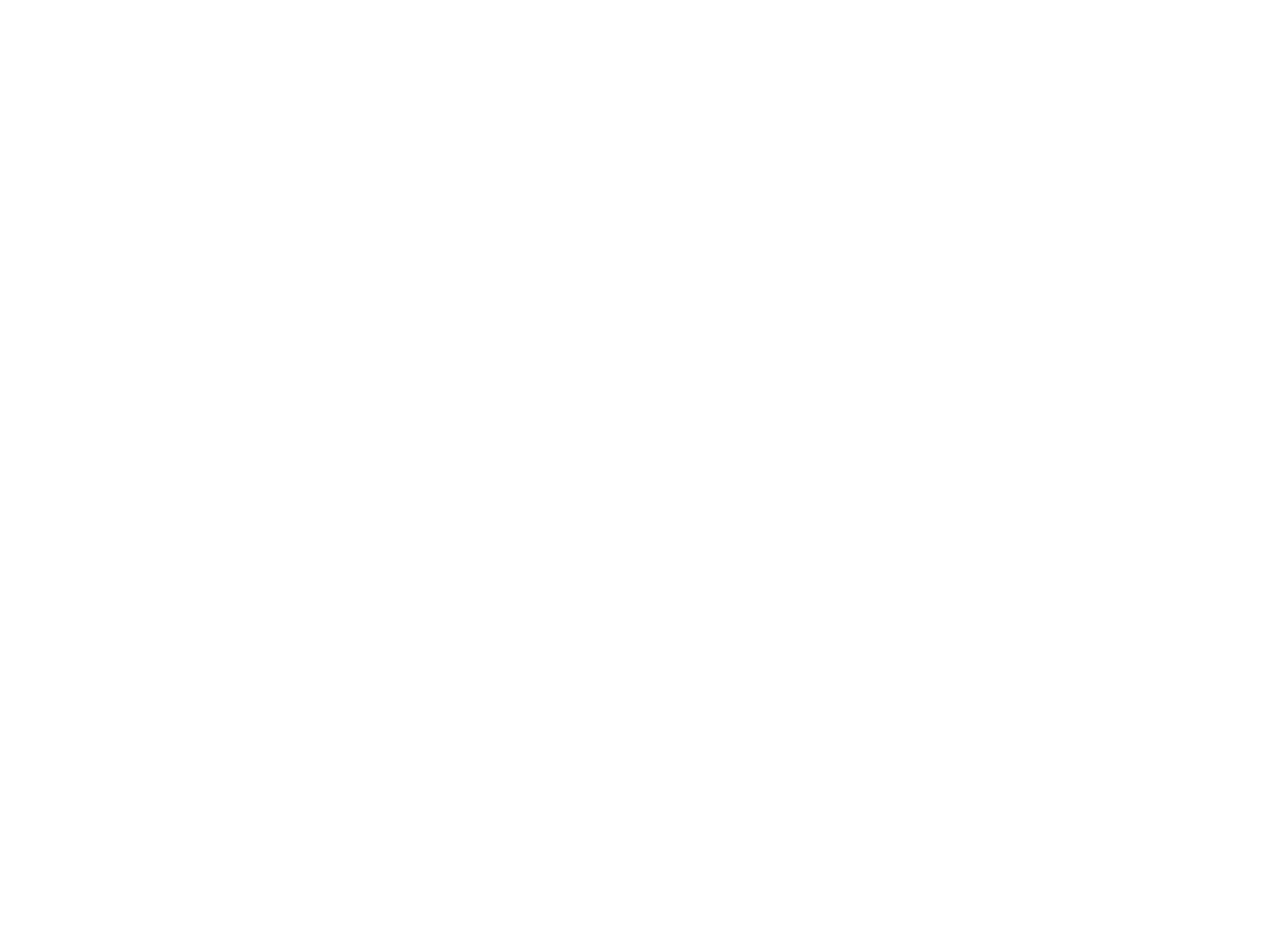
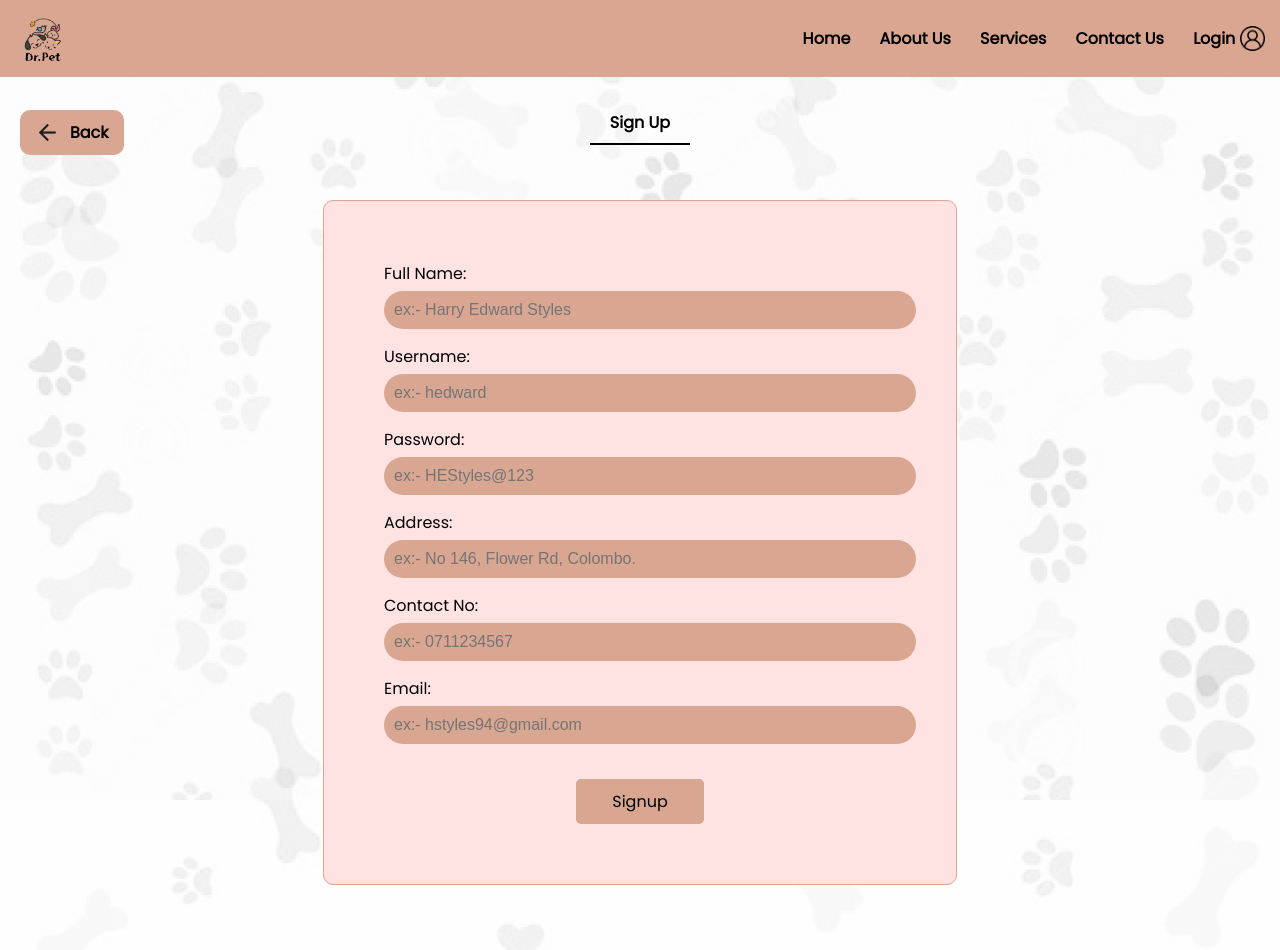
Before and after one commit to Thisu2002/rad-project, a React (Create React App) app in the folder rad-project/: page /signup in a window 1280 px wide. Before the commit this address had no page. Before the commit the page ends 800 px from the top, so only its background shows below. Built offline with nearby package versions, Linux system fonts and the light colour scheme.

Commit message:
signupjs

```diff
--- a/rad-project/src/App.js
+++ b/rad-project/src/App.js
@@ -3,6 +3,7 @@ import { BrowserRouter as Router, Route, Routes } from "react-router-dom";
 import Home from "./pages/Home";
 import User from "./pages/User";
 import Login from "./pages/Login";
+import Signup from "./pages/Signup";
 
 const App = () => {
   return (
@@ -11,6 +12,7 @@ const App = () => {
         <Route path="/" element={<Home />} />
         <Route path="/user" element={<User />} />
         <Route path="/login" element={<Login />} />
+        <Route path="signup" element={<Signup />} />
       </Routes>
     </Router>
   );
--- a/rad-project/src/pages/Login.js
+++ b/rad-project/src/pages/Login.js
@@ -33,8 +33,8 @@ const Login = () => {
           )}
         </form>
       </div>
-      <Link to="/user" className="back">
-        <img src={arrowBack} alt="arrowBack" className="arrow" />
+      <Link to="/user" className="login-back">
+        <img src={arrowBack} alt="arrowBack" className="login-arrow" />
         <h4 style={{ margin: "0" }}>Back</h4>
       </Link>
     </div>
--- /dev/null
+++ b/rad-project/src/pages/Signup.js
@@ -0,0 +1,93 @@
+// import React from "react";
+// import { Link } from "react-router-dom";
+// import NavBar from "../components/NavBar";
+// import "../styles/Login.css";
+// import arrowBack from "../images/arrowBack.png";
+
+// const Signup = () => {
+//   return (
+//     <div>
+//       <NavBar />
+//       <div className="page-container">
+//         <div className="login-header">
+//           <h4>Sign Up</h4>
+//           <hr className="header-hr" />
+//         </div>
+//         <form>
+//           <label>Full Name:</label>
+//           <input type="text" placeholder="ex:- Harry Edward Styles" />
+
+//           <label>Username:</label>
+//           <input type="text" placeholder="ex:- hedward" />
+
+//           <label>Password:</label>
+//           <input type="password" placeholder="ex:- HEStyles@123" />
+
+//           <label>Address:</label>
+//           <input type="text" placeholder="ex:- No 146, Flower Rd, Colombo." />
+
+//           <label>Contact No:</label>
+//           <input type="text" placeholder="ex:- 0711234567" />
+
+//           <label>Email:</label>
+//           <input type="email" placeholder="ex:- hstyles94@gmail.com" />
+
+//           <button type="submit">Signup</button>
+//         </form>
+//       </div>
+//       <Link to="/login" className="back">
+//         <img src={arrowBack} alt="arrowBack" className="arrow" />
+//         <h4 style={{ margin: "0" }}>Back</h4>
+//       </Link>
+//     </div>
+//   );
+// };
+
+// export default Signup;
+
+import React from "react";
+import { Link } from "react-router-dom";
+import NavBar from "../components/NavBar";
+import "../styles/Signup.css";
+import arrowBack from "../images/arrowBack.png";
+
+const Signup = () => {
+  return (
+    <div className="signup-page">
+      <NavBar />
+      <div className="page-container">
+        <div className="signup-header">
+          <h4>Sign Up</h4>
+          <hr className="header-hr" />
+        </div>
+        <form className="signup-form">
+          <label>Full Name:</label>
+          <input type="text" placeholder="ex:- Harry Edward Styles" />
+
+          <label>Username:</label>
+          <input type="text" placeholder="ex:- hedward" />
+
+          <label>Password:</label>
+          <input type="password" placeholder="ex:- HEStyles@123" />
+
+          <label>Address:</label>
+          <input type="text" placeholder="ex:- No 146, Flower Rd, Colombo." />
+
+          <label>Contact No:</label>
+          <input type="text" placeholder="ex:- 0711234567" />
+
+          <label>Email:</label>
+          <input type="email" placeholder="ex:- hstyles94@gmail.com" />
+
+          <button type="submit">Signup</button>
+        </form>
+      </div>
+      <Link to="/login" className="signup-back">
+        <img src={arrowBack} alt="arrowBack" className="signup-arrow" />
+        <h4 style={{ margin: "0" }}>Back</h4>
+      </Link>
+    </div>
+  );
+};
+
+export default Signup;
--- a/rad-project/src/pages/User.js
+++ b/rad-project/src/pages/User.js
@@ -29,9 +29,8 @@ const User = () => {
             <img src={petOwner} alt="petOwner" className="role-image" />
           </Link>
         </div>
-
-        <Link to="/" className="back">
-          <img src={arrowBack} alt="arrowBack" className="arrow" />
+        <Link to="/" className="user-back">
+          <img src={arrowBack} alt="arrowBack" className="user-arrow" />
           <h4>Back</h4>
         </Link>
       </div>
--- a/rad-project/src/styles/Login.css
+++ b/rad-project/src/styles/Login.css
@@ -29,7 +29,7 @@
 form {
   background-color: #ffe3e2;
   width: 25%;
-  padding: 60px;
+  padding: 50px 60px 40px 50px;
   border: #d9a691 1px solid;
   border-radius: 10px;
   position: absolute;
@@ -108,7 +108,7 @@ form a {
   }
 }
 
-.back {
+.login-back {
   position: absolute;
   bottom: 20px;
   left: 20px;
@@ -122,7 +122,113 @@ form a {
   padding: 10px 15px;
 }
 
-.arrow {
+.login-arrow {
   width: 30px;
   margin-right: 10px;
 }
+
+/* .page-container {
+  background-image: url("../images/paws.png");
+  background-size: cover;
+  background-repeat: no-repeat;
+  background-position: center;
+  min-height: 100vh;
+  display: flex;
+  flex-direction: column;
+  align-items: center;
+  justify-content: center;
+  font-family: Poppins;
+}
+
+.login-header {
+  margin-bottom: 30px;
+  text-align: center;
+}
+
+.login-header h4 {
+  margin-bottom: 10px;
+}
+
+.header-hr {
+  width: 100px;
+  border: none;
+  border-top: 2px solid black;
+  margin: 0 auto;
+}
+
+form {
+  background-color: #ffe3e2;
+  width: 450px;
+  padding: 30px 55px;
+  border: #d9a691 1px solid;
+  border-radius: 10px;
+  text-align: center;
+  box-shadow: 0px 4px 10px rgba(0, 0, 0, 0.1);
+  margin-bottom: 40px;
+}
+
+form input {
+  width: calc(100% - 40px);
+  padding: 10px;
+  margin-bottom: 20px;
+  background-color: #d9a691;
+  border: none;
+  border-radius: 20px;
+  font-size: 16px;
+}
+
+form label {
+  display: block;
+  text-align: left;
+  margin-bottom: 8px;
+  font-size: 16px;
+}
+
+form button {
+  width: 50%;
+  padding: 12px;
+  background-color: #d9a691;
+  border: none;
+  border-radius: 5px;
+  font-size: 16px;
+  color: black;
+  cursor: pointer;
+  margin-top: 15px;
+}
+
+form button:hover {
+  background-color: #c48f82;
+}
+
+.login-back {
+  position: absolute;
+  bottom: 20px;
+  left: 20px;
+  display: flex;
+  align-items: center;
+  text-decoration: none;
+  color: black;
+  background-color: #d9a691;
+  border-radius: 10px;
+  padding: 10px 15px;
+  font-family: "Poppins", sans-serif;
+}
+
+.login-arrow {
+  width: 25px;
+  margin-right: 10px;
+}
+
+@media (max-width: 768px) {
+  form {
+    width: 80%;
+    padding: 30px;
+  }
+}
+
+@media (max-width: 480px) {
+  form {
+    width: 90%;
+    padding: 20px;
+  }
+} */
--- /dev/null
+++ b/rad-project/src/styles/Signup.css
@@ -0,0 +1,130 @@
+.signup-page {
+  background-image: url("../images/paws.png");
+  background-size: cover;
+  background-repeat: no-repeat;
+  background-position: center;
+  min-height: 100vh;
+  position: relative;
+  font-family: Poppins;
+  padding-bottom: 150px;
+}
+
+.signup-header {
+  position: absolute;
+  top: 110px;
+  left: 50%;
+  transform: translateX(-50%);
+  text-align: center;
+}
+
+.signup-header h4 {
+  margin: 0;
+}
+
+.header-hr {
+  width: 100px;
+  border: none;
+  border-top: 2px solid black;
+}
+
+.signup-form {
+  background-color: #ffe3e2;
+  width: 40%;
+  padding: 60px;
+  border: #d9a691 1px solid;
+  border-radius: 10px;
+  position: absolute;
+  top: 25%;
+  left: 50%;
+  transform: translateX(-50%);
+  text-align: center;
+  margin-bottom: 500px;
+}
+
+.signup-form input {
+  display: block;
+  width: 100%;
+  padding: 10px;
+  margin-bottom: 15px;
+  background-color: #d9a691;
+  border: none;
+  border-radius: 20px;
+  font-size: 16px;
+}
+
+.signup-form label {
+  display: block;
+  margin-bottom: 5px;
+  font-size: 16px;
+  text-align: left;
+}
+
+.signup-form button {
+  width: 25%;
+  padding: 10px;
+  background-color: #d9a691;
+  border: none;
+  border-radius: 5px;
+  font-size: 16px;
+  color: black;
+  cursor: pointer;
+  margin-top: 20px 0 0 0;
+  font-family: Poppins;
+}
+
+.signup-form button:hover {
+  background-color: #c48f82;
+}
+
+.signup-form p {
+  margin-top: 30px;
+  font-size: 14px;
+  text-align: center;
+}
+
+.signup-form a {
+  margin-left: 5px;
+}
+
+@media (max-width: 768px) {
+  .signup-form {
+    width: 60%;
+    padding: 30px;
+  }
+
+  .signup-form input,
+  .signup-form button {
+    font-size: 14px;
+  }
+}
+
+@media (max-width: 480px) {
+  .signup-form {
+    width: 90%;
+    padding: 20px;
+  }
+
+  .signup-form input,
+  .signup-form button {
+    font-size: 12px;
+  }
+}
+
+.signup-back {
+    position: absolute;
+    top: 110px;
+    left: 20px;
+    display: flex;
+    align-items: center;
+    text-decoration: none;
+    color: black;
+    background-color: #d9a691;
+    border-radius: 10px;
+    padding: 10px 15px;
+    font-family: "Poppins", sans-serif;
+  }
+
+  .signup-arrow {
+    width: 25px;
+    margin-right: 10px;
+  }
--- a/rad-project/src/styles/User.css
+++ b/rad-project/src/styles/User.css
@@ -9,7 +9,7 @@
 
 .heading {
   position: absolute;
-  top: 130px;
+  top: 120px;
   left: 50%;
   transform: translateX(-50%);
   text-align: center;
@@ -33,7 +33,7 @@
   padding: 50px;
   font-family: "Poppins";
   position: absolute;
-  top: 150px;
+  top: 140px;
   left: 50%;
   transform: translateX(-50%);
   width: 80%;
@@ -42,19 +42,19 @@
 .row {
   display: flex;
   justify-content: center;
-  gap: 20px;
+  gap: 70px;
   flex-wrap: wrap;
+  margin: 20px 20px 50px 20px;
 }
 
 .role-image {
   width: 200px;
   height: 200px;
-  margin: 20px;
-  flex: 1 1 150px;
+  margin-bottom: 0;
   max-width: 200px;
 }
 
-.back {
+.user-back {
   position: absolute;
   bottom: 20px;
   left: 20px;
@@ -68,11 +68,11 @@
   padding: 10px 15px;
 }
 
-.arrow {
+.user-arrow {
   width: 30px;
   margin-right: 10px;
 }
 
-.back h4 {
+.user-back h4 {
   margin: 0;
 }
```
Also changed, not shown: rad-project/src/pages/Register.js (deleted).
